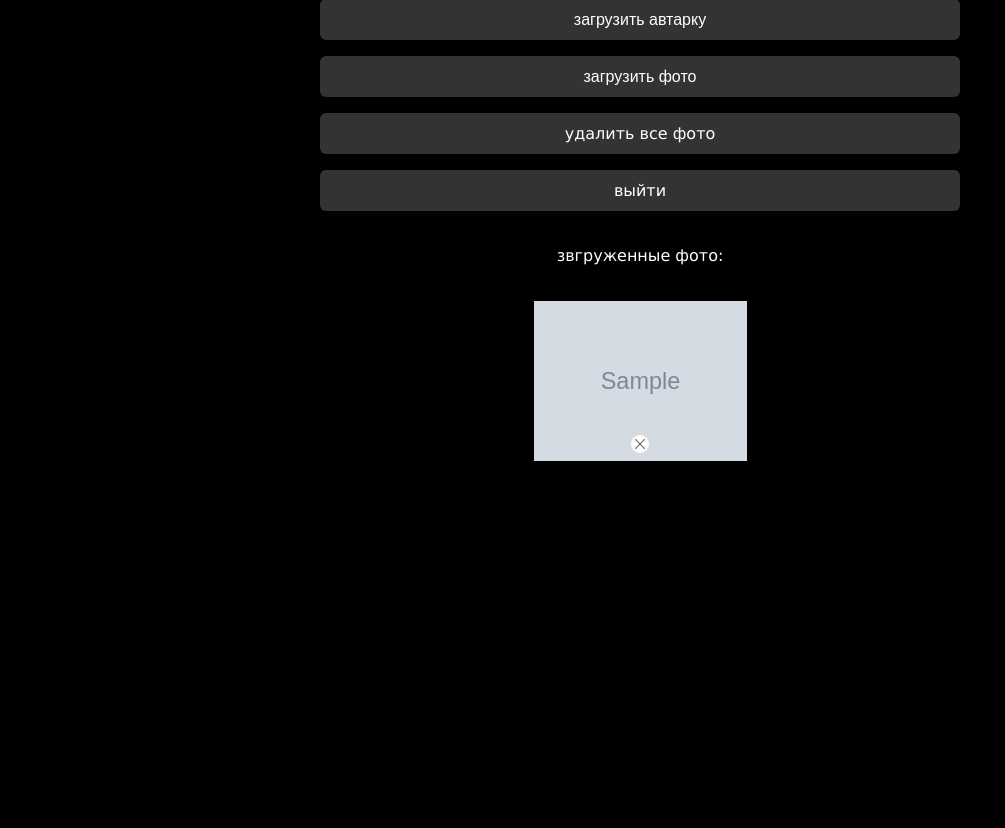
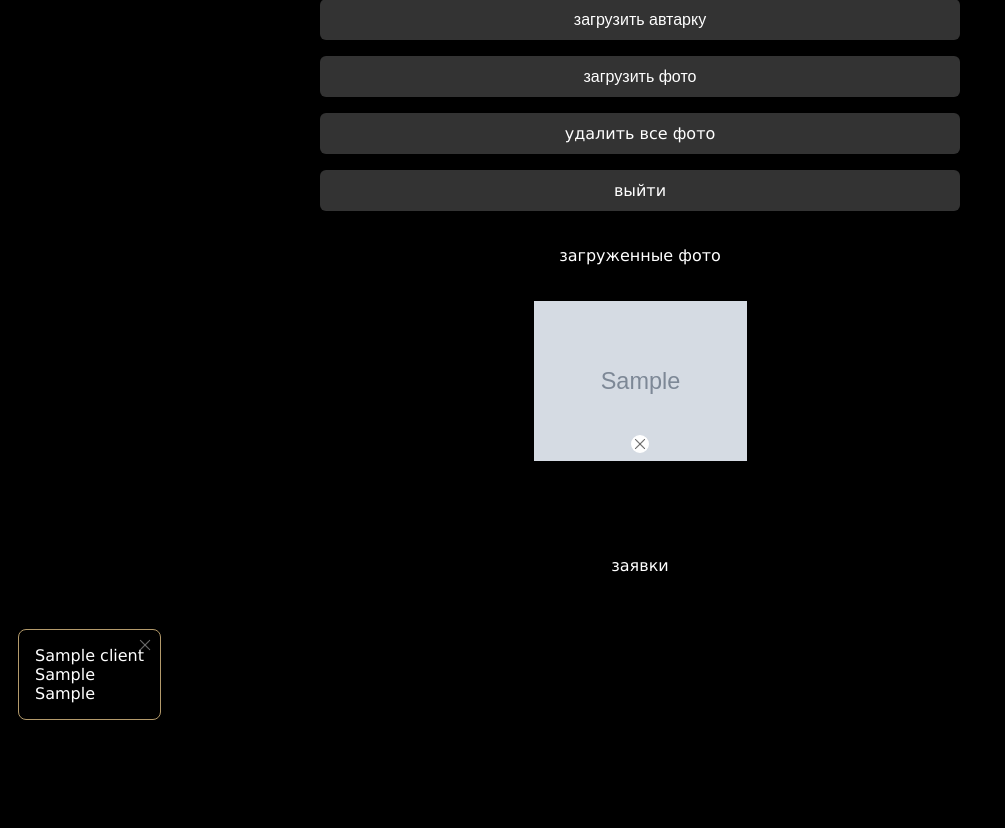
Before and after one commit to fedor11235/foto-olga, a Flask app: template project_photo/templates/pages/admin.html in a window 1280 px wide. Shown: the part 1128-1956 px from the top of the page, without its empty margins (0-1005 px from the left). Before the commit the page ends 1589 px from the top, so only its background shows below. Run offline with Flask 3, Linux system fonts and the light colour scheme; a user stored in the database is signed in; tables that the repository leaves empty hold one stand-in row (values such as "Sample post"); the template is opened without the code that fills it: values that come from a table or form of the project are taken from there, most other values are stand-ins (such as "Sample title", 1, 10 or a date in 2020); grey boxes marked "Sample" are stand-in pictures.

Commit message:
added viewing applications in the admin panel

```diff
--- a/project_photo/photo.py
+++ b/project_photo/photo.py
@@ -1,6 +1,6 @@
 import os
-from flask import Blueprint, request, redirect, url_for
-from .helpers import print_red, get_images
+from flask import Blueprint, request
+from .helpers import print_red
 
 folder_with_pictures = './project_photo/static/img/photos'
 
--- a/project_photo/static/css/admin.css
+++ b/project_photo/static/css/admin.css
@@ -66,10 +66,35 @@
   margin: 60px;
   margin-top: 0;
 }
-.photos-header {
+.admin-header {
   color: white;
   line-height: 90px;
   text-align: center;
+}
+.customers {
+  display: flex;
+  gap: 8px;
+  color: white;
+  padding: 18px;
+  margin-bottom: 90px;
+}
+.customer {
+  position: relative;
+  padding: 16px;
+  border: 1px solid rgb(179, 154, 107);
+  border-radius: 8px;
+}
+.delete-customer {
+  position: absolute;
+  top: 8px;
+  right: 8px;
+  height: 14px;
+  width: 14px;
+  background-repeat: no-repeat;
+  background-size: cover;
+  background-position: center;
+  cursor: pointer;
+  background-image: url('../img/icons/close.png');
 }
 .photo {
   position: relative;
@@ -94,5 +119,4 @@
   background-position: center;
   cursor: pointer;
   background-image: url('../img/icons/close.png');
-  cursor: pointer;
 }
--- a/project_photo/static/script/admin.js
+++ b/project_photo/static/script/admin.js
@@ -7,6 +7,7 @@
 
 function handlerDOMContentLoaded() {
   const photosDelete = document.getElementsByClassName('delete')
+  const customersDelete = document.getElementsByClassName('delete-customer')
   buttonUploadPhoto = document.getElementById('upload-photo')
   photoInput = document.getElementById('photoInput')
   buttonUploadAvatar = document.getElementById('upload-avatar')
@@ -15,6 +16,9 @@
   buttonUploadAvatar.addEventListener('click', handlerClickUploadAvatar)
   photoInput.addEventListener('change', (event) => handlerClickChangeInput(event, '/upload_photo'))
   avatarInput.addEventListener('change', (event) => handlerClickChangeInput(event, '/upload_avatar'))
+  for(const customerDelete of customersDelete){
+    customerDelete.addEventListener('click', handlerClickCustomerDelete)
+  }
   for(const photoDelete of photosDelete){
     photoDelete.addEventListener('click', handlerClickPhotoDelete)
   }
@@ -23,6 +27,11 @@
 function handlerClickPhotoDelete(event) {
   const fileName = event.target.dataset.fileName
   sendingRequestPhotoDeleted(fileName)
+}
+
+function handlerClickCustomerDelete(event) {
+  const customerId = event.target.dataset.customerId
+  sendingRequestCustomerDeleted(customerId)
 }
 
 function handlerClickUploadPhoto() {
@@ -83,3 +92,14 @@
   const payload = 'fileName=' + fileName
   Request.send(payload)
 }
+
+function sendingRequestCustomerDeleted(customerId) {
+  const Request = new XMLHttpRequest()
+  Request.open('POST', '/deleted_customer', true)
+  Request.onreadystatechange = () => {
+    if (Request.readyState == 4) window.location.reload()
+  }
+  Request.setRequestHeader('content-type', 'application/x-www-form-urlencoded;charset=UTF-8')
+  const payload = 'customerId=' + customerId
+  Request.send(payload)
+}
--- a/project_photo/templates/pages/admin.html
+++ b/project_photo/templates/pages/admin.html
@@ -33,7 +33,7 @@
       <a class="linck button button-linck" href="{{ url_for('auth.logout') }}" class="logout">выйти</a>
     </div>
     {%if images != [] %}
-      <div class="photos-header">звгруженные фото:</div>
+      <div class="admin-header">загруженные фото</div>
     {% endif %}
     <div class="photos">
       {% for image in images %}
@@ -42,6 +42,19 @@
         </div>
       {% endfor %}
     </div>
+    {%if clients != [] %}
+      <div class="admin-header">заявки</div>
+    {% endif %}
+    <div class="customers">
+    {% for client in clients %}
+      <div class="customer">
+        <div>{{client.name}}</div>
+        <div>{{client.contacts}}</div>
+        <div>{{client.consent}}</div>
+        <div class="delete-customer" data-customer-id="{{client.id}}"></div>
+      </div>
+    {% endfor %}
+  </div>
   {% else %}
     <form class="admin" method="post" action="/login">
       <input required name="login" type="text" placeholder="login">
```
Also changed, not shown: project_photo/admin.py (+8 -0 lines), project_photo/helpers.py (+12 -0 lines), project_photo/main.py (+6 -3 lines).
